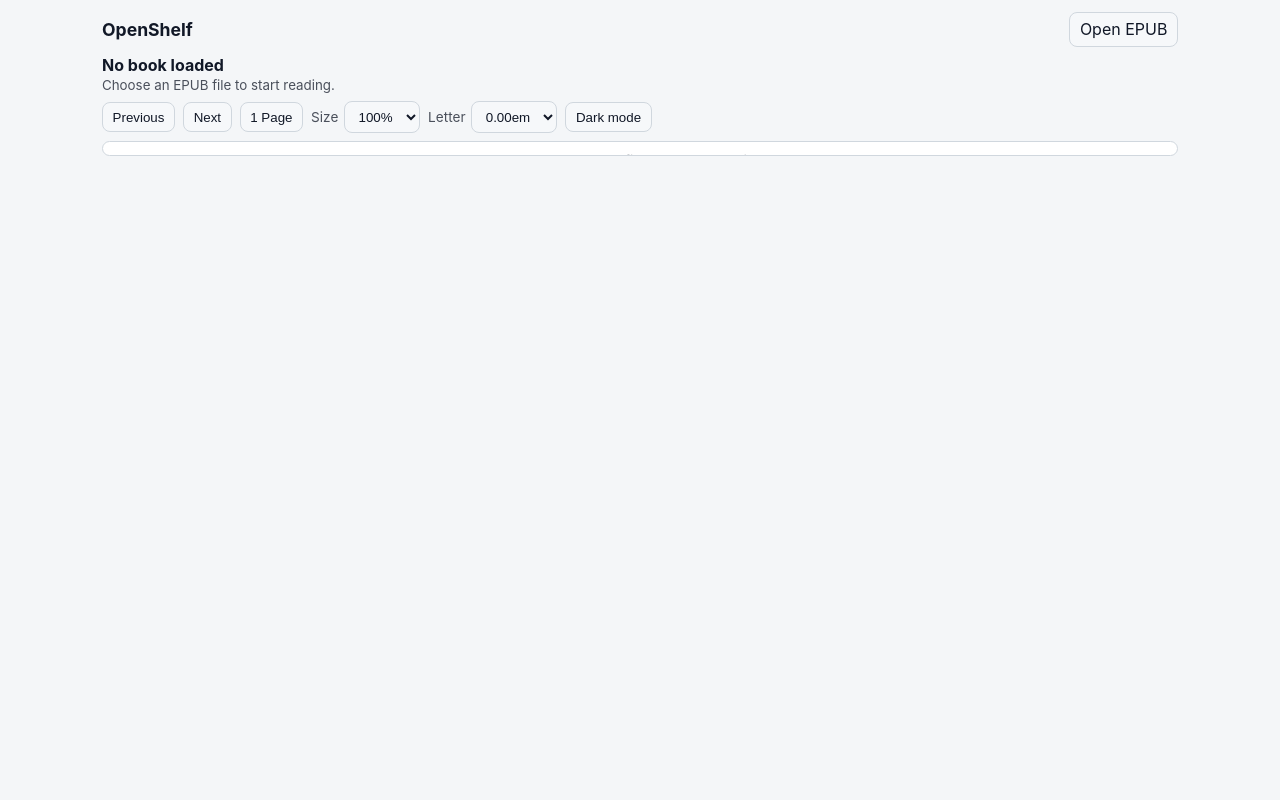
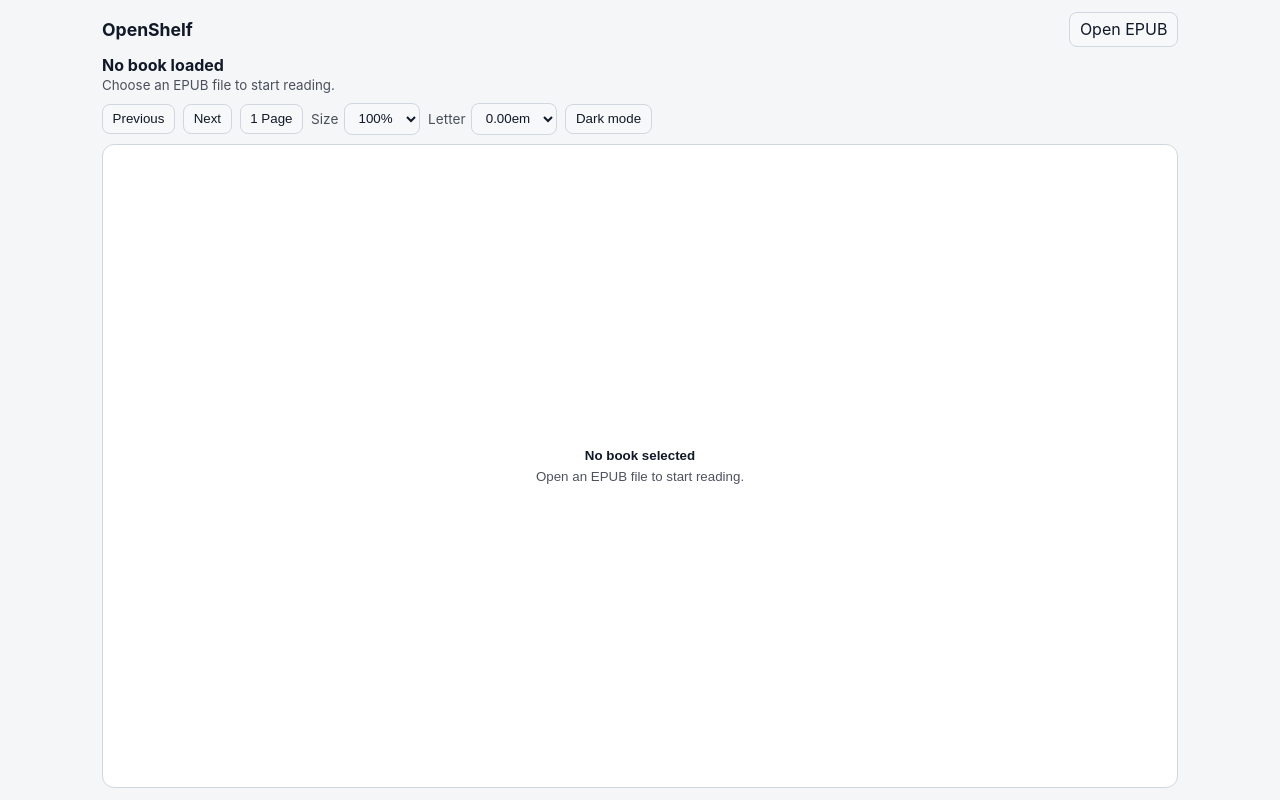
Before and after one commit to Milton761/openshelf, a React (Vite) app: page / in a window 1280 px wide. Built offline with nearby package versions, Linux system fonts and the light colour scheme.

Commit message:
fix: maximize reader area and improve empty-state loading

```diff
--- a/src/App.css
+++ b/src/App.css
@@ -9,8 +9,8 @@
   margin: 0 auto;
   padding: 0.75rem;
   height: 100vh;
-  display: grid;
-  grid-template-rows: auto auto auto auto 1fr;
+  display: flex;
+  flex-direction: column;
   gap: 0.5rem;
   color: var(--text);
   overflow: hidden;
@@ -90,9 +90,12 @@
 
 .controls {
   display: flex;
-  flex-wrap: wrap;
+  flex-wrap: nowrap;
   align-items: center;
   gap: 0.5rem;
+  overflow-x: auto;
+  overflow-y: hidden;
+  min-height: 2.2rem;
 }
 
 .controls label {
@@ -104,24 +107,29 @@
 }
 
 .viewer-wrap {
-  position: relative;
   border: 1px solid var(--border);
   border-radius: 0.75rem;
   padding: 0.4rem;
   background: var(--surface);
+  flex: 1;
   min-height: 0;
   overflow: hidden;
 }
 
 .empty-state {
-  position: absolute;
-  inset: 0.4rem;
-  display: grid;
-  place-content: center;
+  border: 0;
+  background: transparent;
+  display: flex;
+  flex-direction: column;
+  justify-content: center;
+  align-items: center;
   text-align: center;
   gap: 0.35rem;
-  background: var(--surface);
   color: var(--text-muted);
+  height: 100%;
+  padding: 1rem;
+  width: 100%;
+  cursor: pointer;
 }
 
 .empty-state strong {
@@ -133,9 +141,14 @@
 }
 
 .viewer {
+  position: relative;
   width: 100%;
   height: 100%;
   overflow: hidden;
+}
+
+.viewer-empty {
+  display: block;
 }
 
 @media (max-width: 900px) {
--- a/src/App.tsx
+++ b/src/App.tsx
@@ -33,6 +33,7 @@ type BookLike = {
 
 function App() {
   const viewerRef = useRef<HTMLDivElement | null>(null);
+  const fileInputRef = useRef<HTMLInputElement | null>(null);
   const bookRef = useRef<BookLike | null>(null);
   const renditionRef = useRef<RenditionLike | null>(null);
   const currentUrlRef = useRef<string | null>(null);
@@ -187,7 +188,12 @@ function App() {
         <h1>OpenShelf</h1>
 
         <label className="file-input">
-          <input type="file" accept=".epub,application/epub+zip" onChange={loadFile} />
+          <input
+            ref={fileInputRef}
+            type="file"
+            accept=".epub,application/epub+zip"
+            onChange={loadFile}
+          />
           <span>Open EPUB</span>
         </label>
       </header>
@@ -241,13 +247,19 @@ function App() {
       </section>
 
       <article className="viewer-wrap">
-        {!hasBook && (
-          <div className="empty-state" role="status" aria-live="polite">
-            <strong>No book selected</strong>
-            <p>Open an EPUB file to start reading.</p>
-          </div>
-        )}
-        <div ref={viewerRef} className="viewer" />
+        <div ref={viewerRef} className={`viewer ${!hasBook ? "viewer-empty" : ""}`}>
+          {!hasBook && (
+            <button
+              type="button"
+              className="empty-state"
+              onClick={() => fileInputRef.current?.click()}
+              aria-label="Open EPUB file"
+            >
+              <strong>No book selected</strong>
+              <p>Open an EPUB file to start reading.</p>
+            </button>
+          )}
+        </div>
       </article>
     </main>
   );
```
